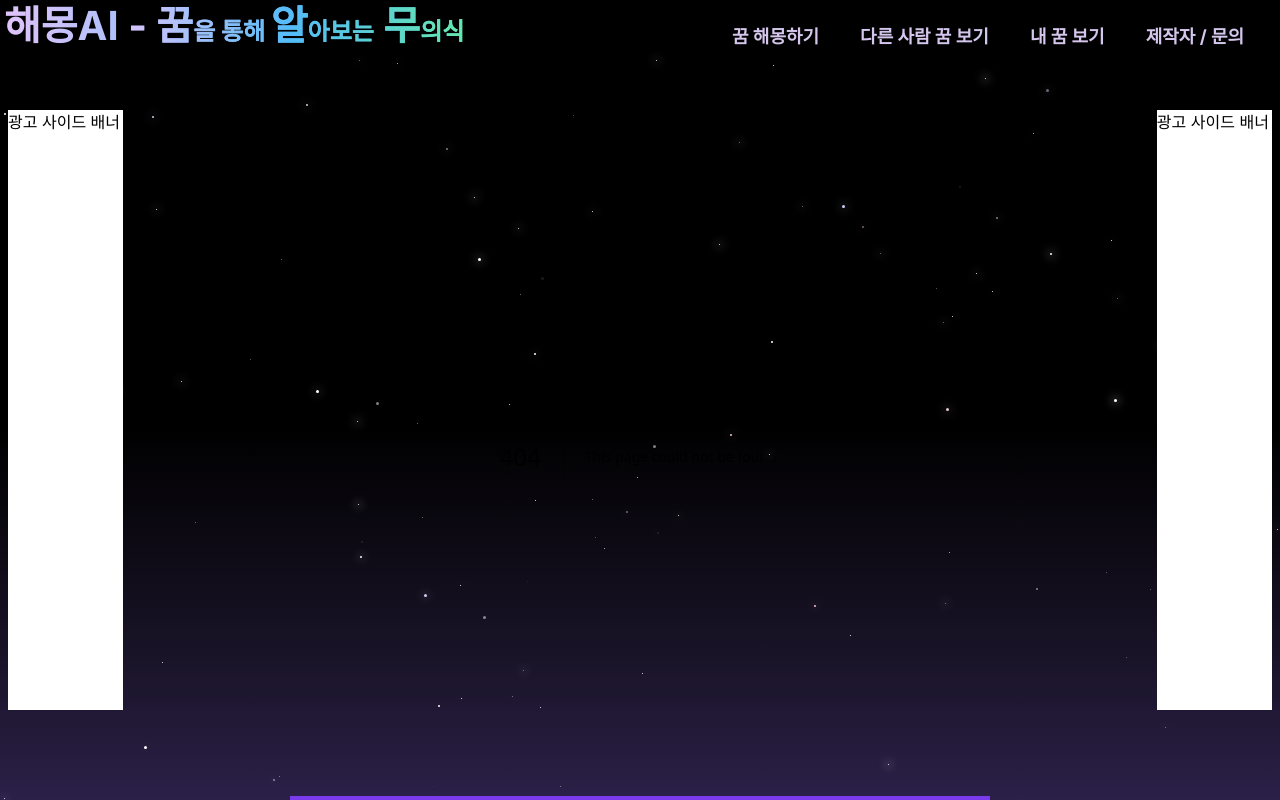
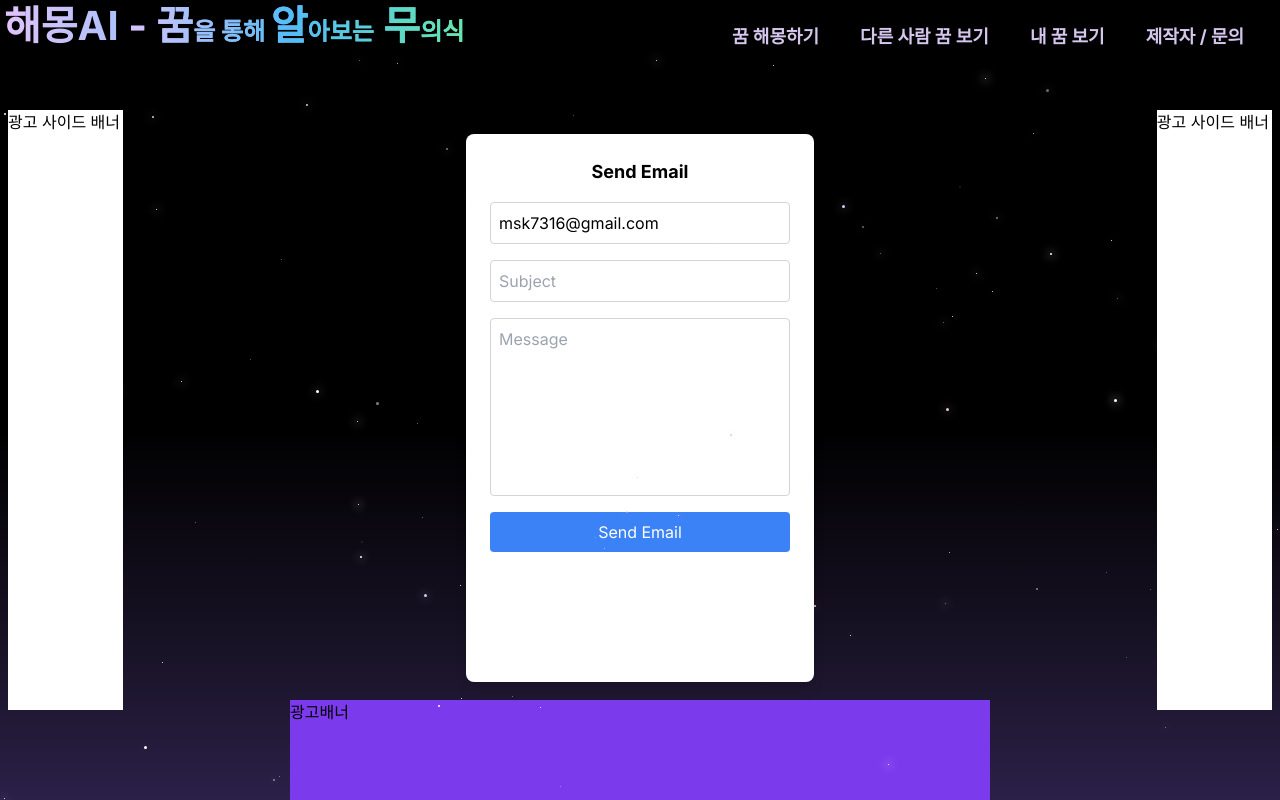
Before and after one commit to KimRunning/AI-Dream-interpretation, a Next.js app: page /inquire in a window 1280 px wide. Before the commit this address had no page. Built offline with nearby package versions, Linux system fonts and the light colour scheme.

Commit message:
style: 이메일 폼 뷰 구현, nodemailer설치,feat: routeHandler 이메일 기능 서버 파트 작성

```diff
--- /dev/null
+++ b/app/components/email/email.tsx
@@ -0,0 +1,67 @@
+"use client";
+import { useState, FormEvent } from "react";
+
+const HomePage: React.FC = () => {
+  const [subject, setSubject] = useState("");
+  const [message, setMessage] = useState("");
+  const [status, setStatus] = useState("");
+
+  const handleSubmit = async (event: FormEvent<HTMLFormElement>) => {
+    event.preventDefault();
+    setStatus("Sending...");
+
+    const res = await fetch("/api/sendEmail", {
+      method: "POST",
+      headers: {
+        "Content-Type": "application/json",
+      },
+      body: JSON.stringify({
+        to: "msk7316@gmail.com",
+        subject: subject,
+        text: message,
+      }),
+    });
+
+    const result = await res.json();
+    if (res.ok) {
+      setStatus("Email sent successfully!");
+      ("msk7316@gmail.com");
+      setSubject("");
+      setMessage("");
+    } else {
+      setStatus(`Failed to send email: ${result.message}`);
+    }
+  };
+
+  return (
+    <main className="w-full h-[88vh] flex justify-center items-center">
+      <section className="w-[300px] h-[500px] bg-white shadow-lg rounded-lg p-6">
+        <h1 className="text-lg font-bold text-center mb-4">Send Email</h1>
+        <form onSubmit={handleSubmit} className="flex flex-col gap-4">
+          <div className="p-2 border border-gray-300 rounded focus:outline-none focus:border-blue-500">msk7316@gmail.com</div>
+          <input
+            type="text"
+            value={subject}
+            onChange={e => setSubject(e.target.value)}
+            placeholder="Subject"
+            required
+            className="p-2 border border-gray-300 rounded focus:outline-none focus:border-blue-500"
+          />
+          <textarea
+            value={message}
+            onChange={e => setMessage(e.target.value)}
+            placeholder="Message"
+            required
+            className="p-2 border border-gray-300 rounded h-40 resize-none focus:outline-none focus:border-blue-500"
+          />
+          <button type="submit" className="p-2 bg-blue-500 text-white rounded hover:bg-blue-600">
+            Send Email
+          </button>
+        </form>
+        <p className="text-center mt-4 text-sm text-gray-600">{status}</p>
+      </section>
+    </main>
+  );
+};
+
+export default HomePage;
--- a/app/components/haeder/haeder.tsx
+++ b/app/components/haeder/haeder.tsx
@@ -41,7 +41,7 @@ export default function Header() {
           <Link href={"/myDreams"} className="  font-bold 2xl:text-[22px] xl:text-[18px] sm:text-[16px] text-[#D5C6ED]">
             내 꿈 보기
           </Link>
-          <Link href={"/"} className="  font-bold 2xl:text-[22px] xl:text-[18px] sm:text-[16px] text-[#D5C6ED]">
+          <Link href={"/inquire"} className="  font-bold 2xl:text-[22px] xl:text-[18px] sm:text-[16px] text-[#D5C6ED]">
             제작자 / 문의
           </Link>
         </div>
--- a/app/components/listCard/listCard.tsx
+++ b/app/components/listCard/listCard.tsx
@@ -9,7 +9,7 @@ export default function ListCard() {
   useEffect(() => {
     const handleResize = () => {
       // 여기서 "sm" 사이즈를 640px로 가정합니다. 프로젝트의 실제 breakpoint에 맞게 조정하세요.
-      setMaxChars(window.innerWidth >= 640 ? 53 : 20);
+      setMaxChars(window.innerWidth >= 640 ? 36 : 20);
     };
 
     // 컴포넌트 마운트 시 뷰포트 너비 체크
--- /dev/null
+++ b/app/inquire/page.tsx
@@ -0,0 +1,10 @@
+import React from "react";
+import Email from "../components/email/email";
+
+export default function Inquire() {
+  return (
+    <div>
+      <Email />
+    </div>
+  );
+}
--- a/package.json
+++ b/package.json
@@ -13,7 +13,10 @@
     "@heroicons/react": "^2.1.1",
     "ai": "2.2.36",
     "git": "^0.1.5",
+    "install": "^0.13.0",
     "next": "14.0.3",
+    "nodemailer": "^6.9.13",
+    "npm": "^10.5.2",
     "openai": "4.16.1",
     "react": "18.2.0",
     "react-dom": "^18.2.0",
@@ -22,6 +25,7 @@
   },
   "devDependencies": {
     "@types/node": "^17.0.45",
+    "@types/nodemailer": "^6.4.14",
     "@types/react": "18.2.8",
     "@types/react-dom": "18.2.4",
     "autoprefixer": "^10.4.18",
--- /dev/null
+++ b/pages/api/sendEmail.ts
@@ -0,0 +1,33 @@
+import type { NextApiRequest, NextApiResponse } from "next";
+import nodemailer from "nodemailer";
+
+const transporter = nodemailer.createTransport({
+  host: process.env.SMTP_HOST,
+  port: parseInt(process.env.SMTP_PORT || "587"),
+  secure: false,
+  auth: {
+    user: process.env.SMTP_USER,
+    pass: process.env.SMTP_PASSWORD,
+  },
+});
+
+export default async function handler(req: NextApiRequest, res: NextApiResponse) {
+  if (req.method !== "POST") {
+    return res.status(405).json({ message: "Method Not Allowed" });
+  }
+
+  const { to, subject, text } = req.body;
+
+  try {
+    await transporter.sendMail({
+      from: `"Your Name" <${process.env.SMTP_USER}>`,
+      to,
+      subject,
+      text,
+    });
+    res.status(200).json({ message: "Email sent successfully" });
+  } catch (error) {
+    console.error("Email send error:", error);
+    res.status(500).json({ message: "Failed to send email" });
+  }
+}
```
Also changed, not shown: 1 other file (tests, documents, lock files or other folders).
